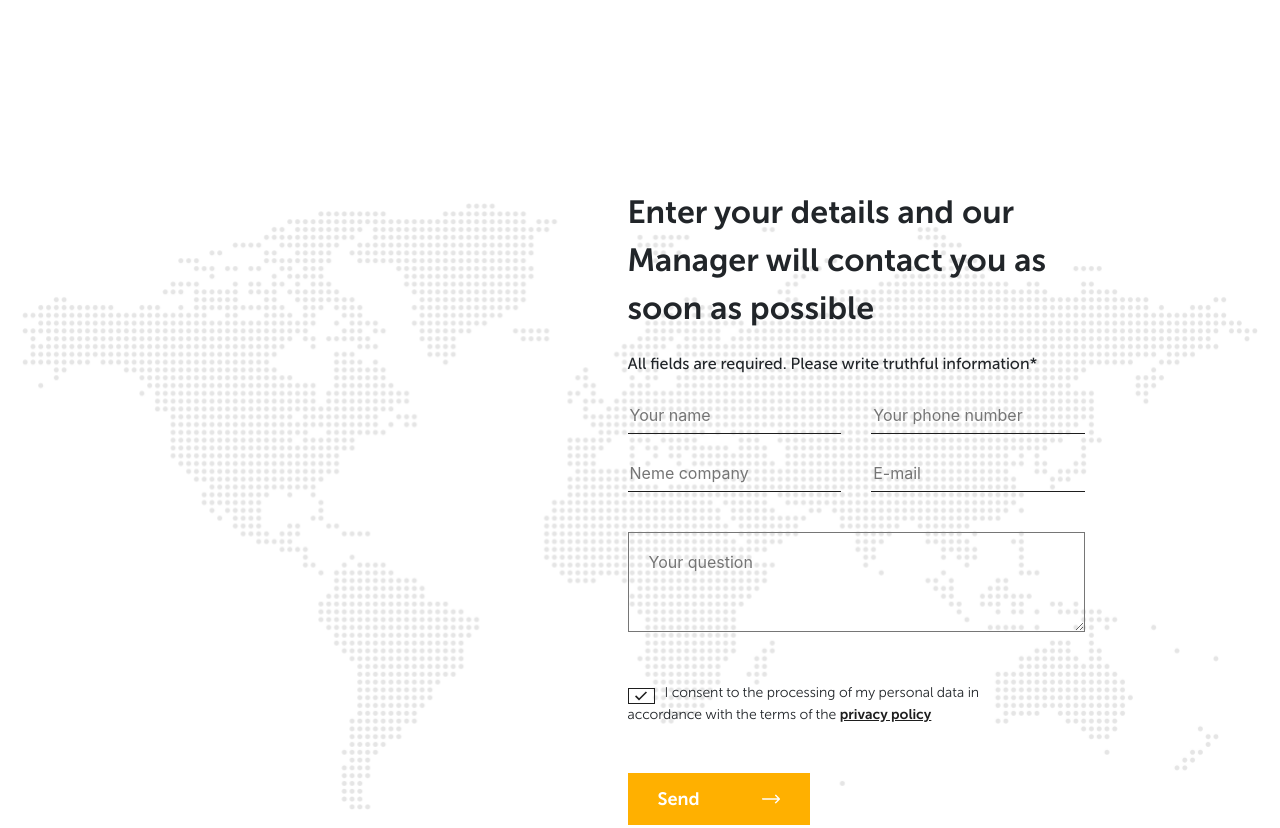
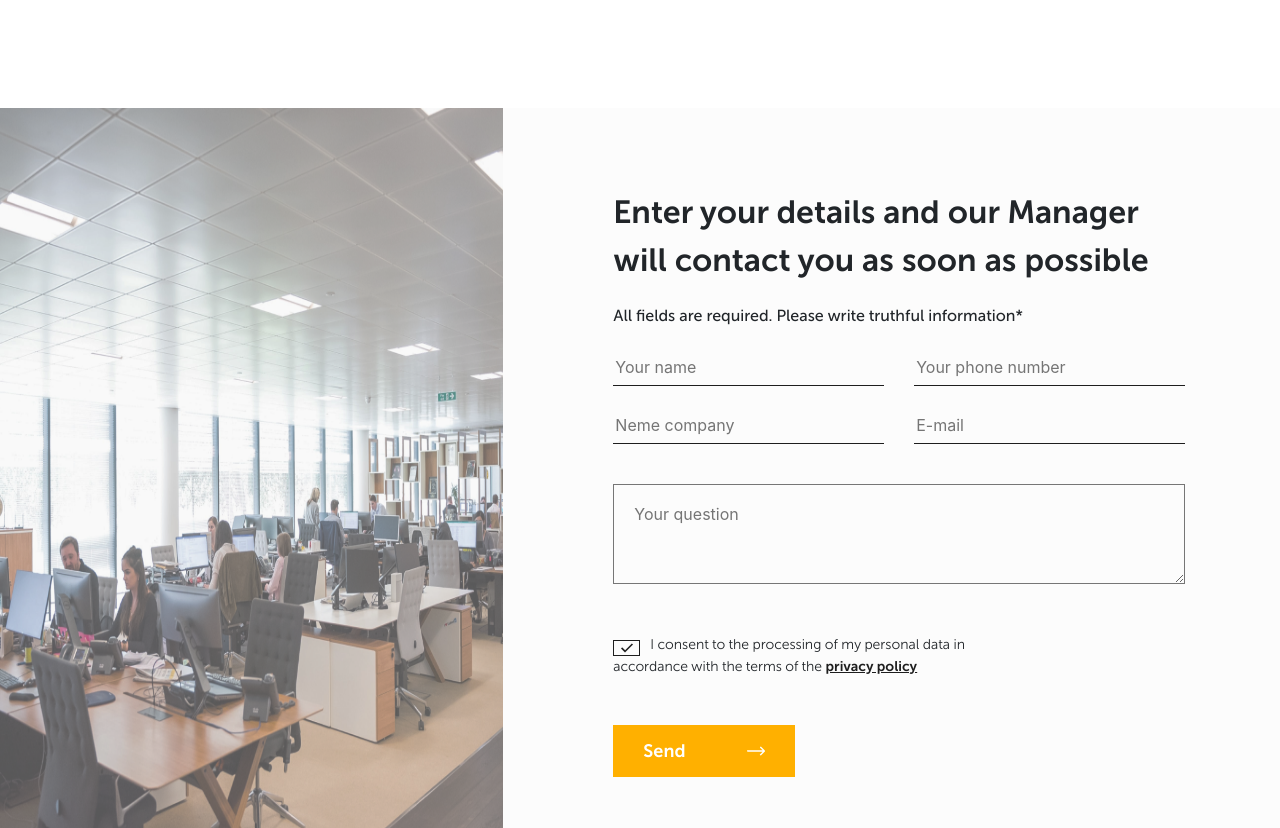
Before and after one commit to VladislavVB/brand, a website: page src/index.html in a window 1280 px wide. Shown: the part 6073-6901 px from the top of the page. Drawn offline with nearby package versions, Linux system fonts and the light colour scheme.

Commit message:
fix form bg

```diff
--- a/src/index.html
+++ b/src/index.html
@@ -1032,12 +1032,12 @@
   </section>
   <!-- конец locations -->
   <section id="contacts" class="form section bg-light-blue">
-    <div class="container">
+    <!-- <div class="container"> -->
       <div class="row form-width">
-        <div class="offset-md-5  form-img none-sm">
-          <!-- <img src="img/form/Rectangle.png" alt=""> -->
+        <div class="col-md-5  form-img none-sm">
+          <img src="img/form/Rectangle.png" alt="">
         </div>
-        <div class="col-md-12 col-lg-7">
+        <div class="col-md-12 col-lg-7 form-content-right">
           <div class="form-content">
             <div class="form-content-title">Enter your details and our Manager will contact you as soon as possible
             </div>
@@ -1069,7 +1069,7 @@
           </div>
         </div>
       </div>
-    </div>
+    <!-- </div> -->
 
   </section>
 
--- a/src/sass/template/_form.sass
+++ b/src/sass/template/_form.sass
@@ -1,7 +1,7 @@
 .form
     padding-bottom: 0px
     padding-top: 0
-    background: url('../img/locations/map.png') center center / contain no-repeat
+    // background: url('../img/form/Rectangle.png') center center / contain no-repeat
     &-content
         padding: 80px
         &-title
@@ -83,3 +83,6 @@
 
         &-none
             display: none
+    &-content
+        &-right
+            padding-right: calc( 50% - 720px )
```
Also changed, not shown: src/css/style.css, 1 other file.
